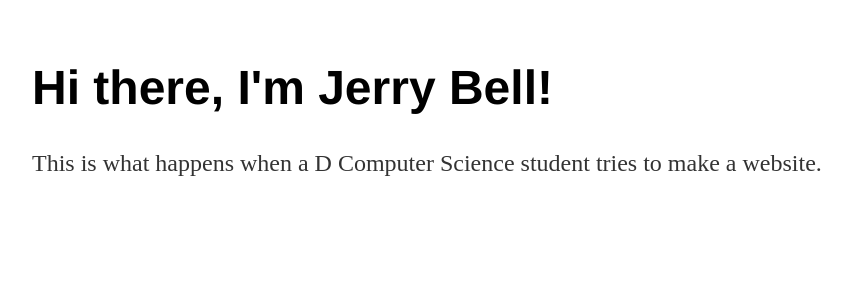
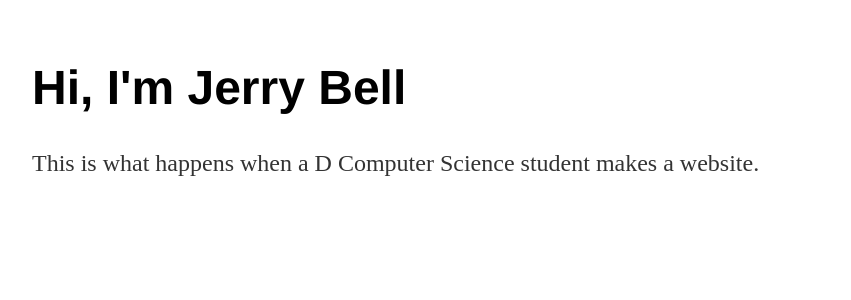
Before and after one commit to jerrybell/jerrybell.github.io, a Jekyll site: the page index.html, which Jekyll copies as it is, in a window 1280 px wide. Shown: the top 300 px of the page, without its empty margins (160-1011 px from the left). Built offline with Jekyll 4.4.1, drawn with Linux system fonts in a browser that asks for light colours.

Commit message:
Update index.html

```diff
--- a/index.html
+++ b/index.html
@@ -8,8 +8,8 @@
 	<body>
 		<div class="container">
     		<div class="blurb">
-        		<h1>Hi there, I'm Jerry Bell!</h1>
-				<p>This is what happens when a D Computer Science student tries to make a website. </p>
+        		<h1>Hi, I'm Jerry Bell</h1>
+				<p>This is what happens when a D Computer Science student makes a website. </p>
     		</div><!-- /.blurb -->
 		</div><!-- /.container -->
 	</body>
```
